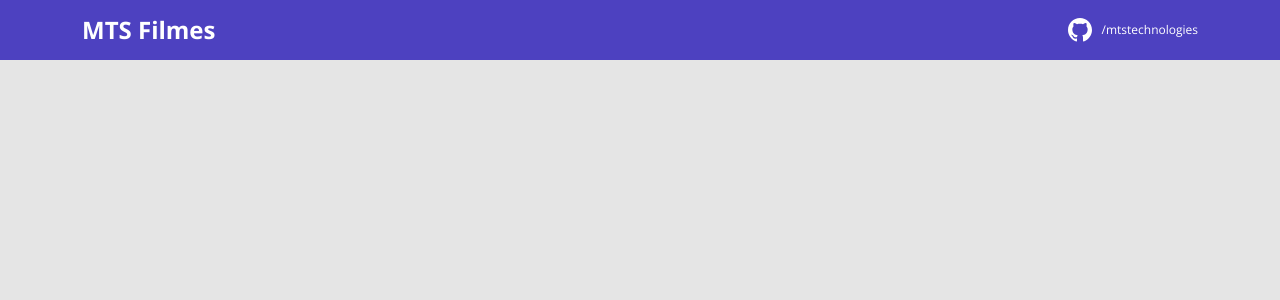
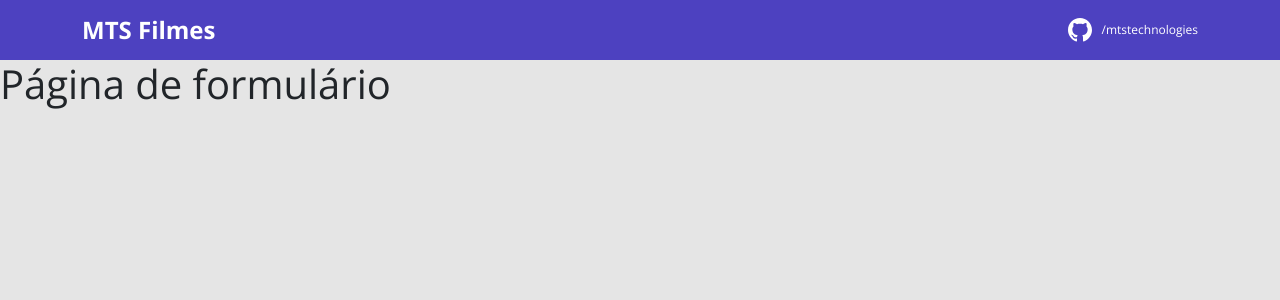
Before and after one commit to mtstechnologies/filmes, a React (Create React App) app in the folder p005-filmes-ui/: page /form/1 in a window 1280 px wide. Shown: the top 300 px of the page. Built offline with nearby package versions, Linux system fonts and the light colour scheme.

Commit message:
Adicionando rotas

```diff
--- a/p005-filmes-ui/package.json
+++ b/p005-filmes-ui/package.json
@@ -10,9 +10,11 @@
     "@types/node": "^16.7.13",
     "@types/react": "^18.0.0",
     "@types/react-dom": "^18.0.0",
+    "@types/react-router-dom": "5.3.2",
     "bootstrap": "5.1.3",
     "react": "^18.1.0",
     "react-dom": "^18.1.0",
+    "react-router-dom": "6.2.1",
     "react-scripts": "5.0.1",
     "typescript": "^4.4.2",
     "web-vitals": "^2.1.0"
--- a/p005-filmes-ui/src/App.tsx
+++ b/p005-filmes-ui/src/App.tsx
@@ -1,8 +1,23 @@
-import Navbar from "./components/Navbar";
+import {
+  BrowserRouter,
+  Routes,
+  Route
+} from "react-router-dom"; //esses componentes servem para config. as rotas
+import Listing from 'pages/Listing';//importanto os componentes criados, para ativar o componente em cada rota
+import Form from 'pages/Form';
+import Navbar from "components/Navbar";
 
 function App() {
   return (
-    <Navbar />
+    <BrowserRouter> {/*inicia a config das rotas */}
+      <Navbar />{/*ficou fora de  todas as rotas, para poder aparecer em todas as páginas */}
+      <Routes>{/*aqui será config rota por rota */}
+        <Route path="/" element={<Listing />} />
+        <Route path="/form">
+          <Route path=":movieId" element={<Form />} />
+        </Route>
+      </Routes>
+    </BrowserRouter>
   );
 }
 
--- /dev/null
+++ b/p005-filmes-ui/src/pages/Form/index.tsx
@@ -0,0 +1,8 @@
+function Form() {
+    return(
+        <h1>Página de formulário</h1>
+    );
+}
+
+//aqui no pages ficaram as minhas rotas para cada pagina.
+export default Form;
--- /dev/null
+++ b/p005-filmes-ui/src/pages/Listing/index.tsx
@@ -0,0 +1,8 @@
+function Listing() {
+    return(
+        <h1>Página de listagem</h1>
+    );
+}
+
+//aqui no pages ficaram as minhas rotas para cada pagina.
+export default Listing;
```
Also changed, not shown: 1 other file (tests, documents, lock files or other folders).
